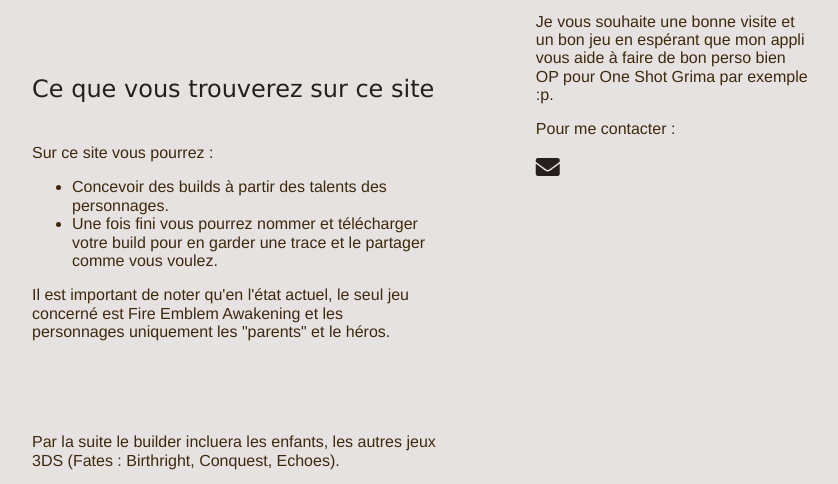
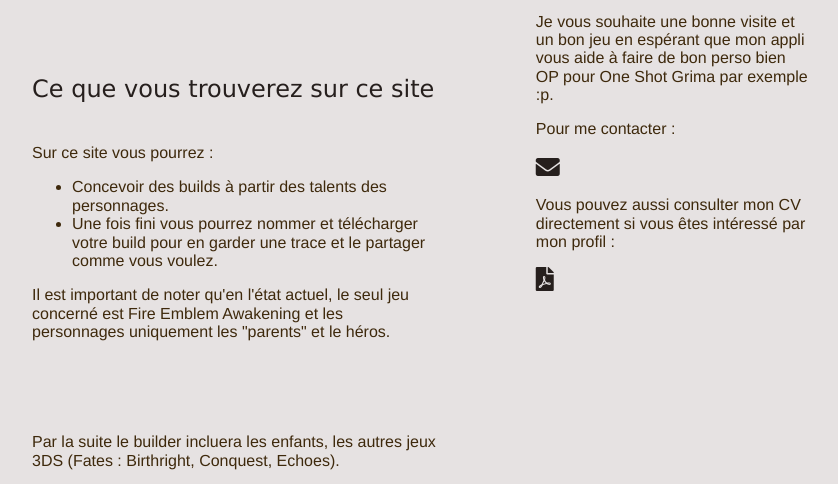
Before and after one commit to sundrie/Fire-Emblem-Strategic-App, a PHP site: page /FireEmblemStrategicApp/pages/about.html in a window 1280 px wide. Shown: the part 474-958 px from the top of the page, without its empty margins (218-1056 px from the left). Run offline with PHP 8.4, Linux system fonts and the light colour scheme; some web fonts are replaced.

Commit message:
Ajout d'un paragraphe et icône allant mener vers mon CV

```diff
--- a/FireEmblemStrategicApp/pages/about.html
+++ b/FireEmblemStrategicApp/pages/about.html
@@ -62,7 +62,9 @@
            Je vous souhaite une bonne visite et un bon jeu en espérant que mon appli vous aide à faire de bon perso bien OP pour One Shot Grima par exemple :p.
          </p>
 				 <p>Pour me contacter : </p>
-				 <a href="#"><i class="fas fa-envelope iconmail"></i></a>
+				 <a href="#"><i class="fas fa-envelope icondefault"></i></a>
+				 <p>Vous pouvez aussi consulter mon CV directement si vous êtes intéressé par mon profil : </p>
+				 <a href="#"><i class="fas fa-file-pdf icondefault"></i></a>
 
       </div>
     </div>
--- a/FireEmblemStrategicApp/static/css/master.css
+++ b/FireEmblemStrategicApp/static/css/master.css
@@ -497,11 +497,11 @@ body {
   font-weight: 100;
   padding-bottom: 20px;
 }
-.iconmail {
+.icondefault {
   color: rgb(38, 31, 29);
   font-size: 24px;
 }
-.iconmail:hover {
+.icondefault:hover {
   color: rgba(38, 31, 29, 0.7);
 }
 .about_1 {
```
